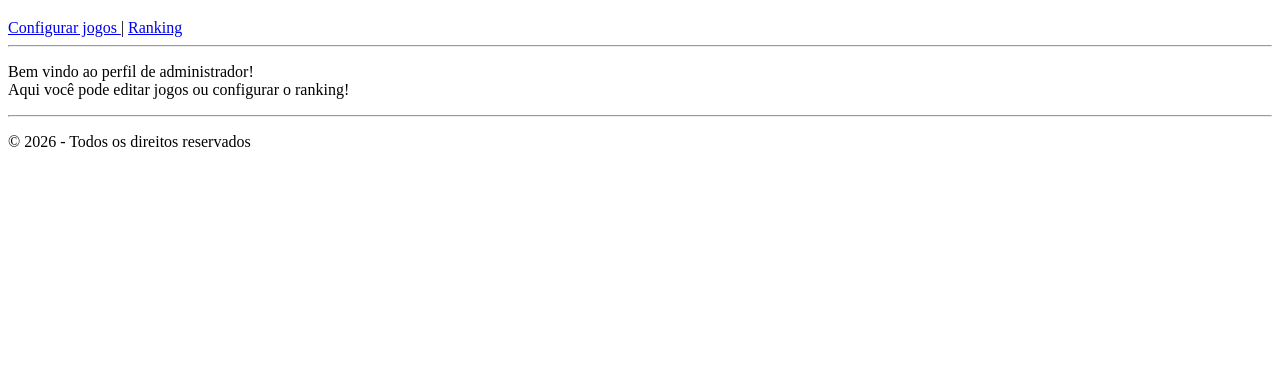
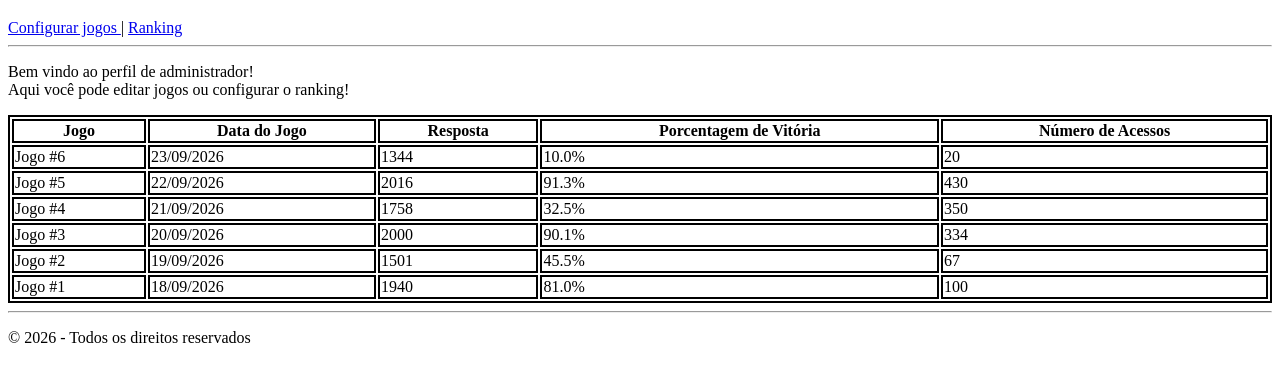
Before and after one commit to Gustavo24104/ppi-trabalhos, a plain HTML site: page trabalho1/perfil.html in a window 1280 px wide. Shown: the part 61-442 px from the top of the page. Drawn offline with Linux system fonts and the light colour scheme.

Commit message:
Creating tables for the website

```diff
--- a/trabalho1/perfil.html
+++ b/trabalho1/perfil.html
@@ -1,5 +1,10 @@
 <!DOCTYPE HTML>
 <html lang="pt-br">
+	<style>
+		table, th, td {
+  			border: 2px solid black;
+		}
+	</style>
 	<header>
 		<h1> Administrador </h1>
 		<nav>
@@ -14,6 +19,67 @@
 		Aqui você pode editar jogos ou configurar o ranking!
 		</p>
 	</section>
+
+	<section>
+		<table style="width:100%">
+			<tr>
+				<th>Jogo</th>
+				<th>Data do Jogo</th>
+				<th>Resposta</th>
+				<th>Porcentagem de Vitória</th>
+				<th>Número de Acessos</th>
+			</tr>
+
+			<tr>
+				<td>Jogo #6</td>
+				<td>23/09/2026</td>
+				<td>1344</td>
+				<td>10.0%</td>
+				<td>20</td>
+			</tr>
+
+			<tr>
+				<td>Jogo #5</td>
+				<td>22/09/2026</td>
+				<td>2016</td>
+				<td>91.3%</td>
+				<td>430</td>
+			</tr>
+
+			<tr>
+				<td>Jogo #4</td>
+				<td>21/09/2026</td>
+				<td>1758</td>
+				<td>32.5%</td>
+				<td>350</td>
+			</tr>
+
+			<tr>
+				<td>Jogo #3</td>
+				<td>20/09/2026</td>
+				<td>2000</td>
+				<td>90.1%</td>
+				<td>334</td>
+			</tr>
+
+			<tr>
+				<td>Jogo #2</td>
+				<td>19/09/2026</td>
+				<td>1501</td>
+				<td>45.5%</td>
+				<td>67</td>
+			</tr>
+
+			<tr>
+				<td>Jogo #1</td>
+				<td>18/09/2026</td>
+				<td>1940</td>
+				<td>81.0%</td>
+				<td>100</td>
+			</tr>
+
+		</table>
+	</section>
 	<hr>
 	<footer>
 		<p> © 2026 - Todos os direitos reservados </p>
```
